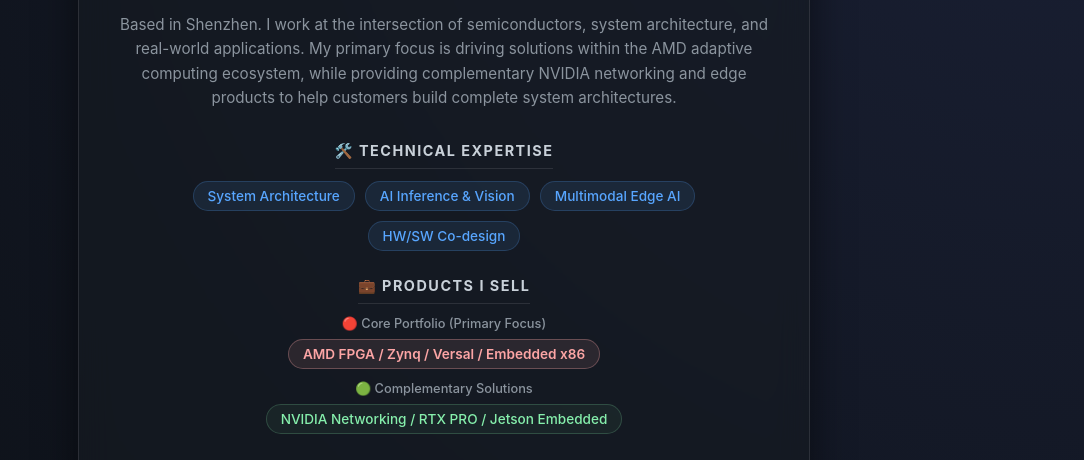
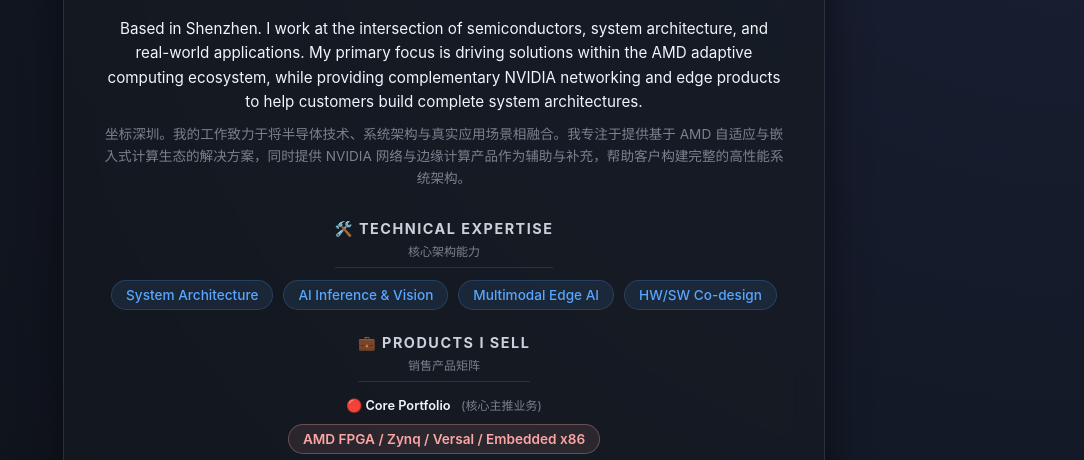
Before and after one commit to andrew-zyf/andrew-zyf.github.io, a plain HTML site: page index.html in a window 1280 px wide. Shown: the part 293-753 px from the top of the page, without its empty margins (196-1280 px from the left). Drawn offline with Linux system fonts and the light colour scheme.

Commit message:
Update from https://github.com/andrew-zyf/homepage-src/commit/33e8d9cfe6aa1e45946045d408910e2cc5a201cc

```diff
--- a/index.html
+++ b/index.html
@@ -11,9 +11,10 @@
             --card-border: rgba(255, 255, 255, 0.1);
             --text-main: #f0f6fc;
             --text-muted: #8b949e;
+            --text-zh: #7a828e; /* 中文专属稍微变暗的颜色 */
             --accent-color: #58a6ff;
-            --amd-color: #fca5a5; /* 突出核心业务的颜色 */
-            --nv-color: #86efac;  /* 辅助补充业务的颜色 */
+            --amd-color: #fca5a5;
+            --nv-color: #86efac;
         }
 
         body {
@@ -36,7 +37,7 @@
             border: 1px solid var(--card-border);
             border-radius: 24px;
             padding: 40px;
-            max-width: 650px;
+            max-width: 680px; /* 稍微加宽以容纳双语内容 */
             width: 100%;
             text-align: center;
             box-shadow: 0 20px 40px rgba(0, 0, 0, 0.5);
@@ -79,16 +80,27 @@
             color: var(--accent-color);
             font-size: 1.1rem;
             font-weight: 600;
-            margin-bottom: 16px;
+            margin-bottom: 20px;
             text-transform: uppercase;
             letter-spacing: 1px;
         }
 
-        .bio {
-            color: var(--text-muted);
+        .bio-container {
+            margin-bottom: 30px;
+        }
+
+        .bio-en {
+            color: var(--text-main);
             font-size: 0.95rem;
             line-height: 1.6;
-            margin-bottom: 30px;
+            margin: 0 0 10px 0;
+        }
+
+        .bio-zh {
+            color: var(--text-zh);
+            font-size: 0.85rem;
+            line-height: 1.6;
+            margin: 0;
         }
 
         /* 标签区域分组样式 */
@@ -99,23 +111,45 @@
             margin-bottom: 32px;
         }
 
-        .section-label {
+        .section-header {
+            border-bottom: 1px solid var(--card-border);
+            padding-bottom: 8px;
+            margin-bottom: 12px;
+            display: inline-block;
+        }
+
+        .section-label-en {
             font-size: 0.9rem;
             color: #c9d1d9;
-            margin-bottom: 12px;
             text-transform: uppercase;
             letter-spacing: 1.5px;
             font-weight: 700;
-            border-bottom: 1px solid var(--card-border);
-            padding-bottom: 8px;
-            display: inline-block;
+            display: block;
         }
 
-        .sub-label {
+        .section-label-zh {
+            font-size: 0.75rem;
+            color: var(--text-zh);
+            font-weight: 400;
+            margin-top: 4px;
+            display: block;
+        }
+
+        .sub-label-container {
+            margin-bottom: 10px;
+        }
+
+        .sub-label-en {
             font-size: 0.8rem;
-            color: var(--text-muted);
-            margin-bottom: 8px;
-            font-weight: 500;
+            color: var(--text-main);
+            font-weight: 600;
+        }
+
+        .sub-label-zh {
+            font-size: 0.75rem;
+            color: var(--text-zh);
+            font-weight: 400;
+            margin-left: 6px;
         }
 
         .product-group {
@@ -210,13 +244,21 @@
         <h1>Andrew Zyf</h1>
         <div class="title">Sr. FPGA System Architect & Comtech Sales</div>
 
-        <p class="bio">
-            Based in Shenzhen. I work at the intersection of semiconductors, system architecture, and real-world applications. My primary focus is driving solutions within the AMD adaptive computing ecosystem, while providing complementary NVIDIA networking and edge products to help customers build complete system architectures.
-        </p>
+        <div class="bio-container">
+            <p class="bio-en">
+                Based in Shenzhen. I work at the intersection of semiconductors, system architecture, and real-world applications. My primary focus is driving solutions within the AMD adaptive computing ecosystem, while providing complementary NVIDIA networking and edge products to help customers build complete system architectures.
+            </p>
+            <p class="bio-zh">
+                坐标深圳。我的工作致力于将半导体技术、系统架构与真实应用场景相融合。我专注于提供基于 AMD 自适应与嵌入式计算生态的解决方案，同时提供 NVIDIA 网络与边缘计算产品作为辅助与补充，帮助客户构建完整的高性能系统架构。
+            </p>
+        </div>
 
         <div class="skills-container">
             <div>
-                <div class="section-label">🛠️ Technical Expertise</div>
+                <div class="section-header">
+                    <span class="section-label-en">🛠️ Technical Expertise</span>
+                    <span class="section-label-zh">核心架构能力</span>
+                </div>
                 <div class="product-group">
                     <span class="skill-tag">System Architecture</span>
                     <span class="skill-tag">AI Inference & Vision</span>
@@ -226,14 +268,23 @@
             </div>
 
             <div>
-                <div class="section-label">💼 Products I Sell</div>
+                <div class="section-header">
+                    <span class="section-label-en">💼 Products I Sell</span>
+                    <span class="section-label-zh">销售产品矩阵</span>
+                </div>
 
-                <div class="sub-label">🔴 Core Portfolio (Primary Focus)</div>
-                <div class="product-group" style="margin-bottom: 12px;">
+                <div class="sub-label-container">
+                    <span class="sub-label-en">🔴 Core Portfolio</span>
+                    <span class="sub-label-zh">(核心主推业务)</span>
+                </div>
+                <div class="product-group" style="margin-bottom: 16px;">
                     <span class="skill-tag core">AMD FPGA / Zynq / Versal / Embedded x86</span>
                 </div>
 
-                <div class="sub-label">🟢 Complementary Solutions</div>
+                <div class="sub-label-container">
+                    <span class="sub-label-en">🟢 Complementary Solutions</span>
+                    <span class="sub-label-zh">(生态补充方案)</span>
+                </div>
                 <div class="product-group">
                     <span class="skill-tag comp">NVIDIA Networking / RTX PRO / Jetson Embedded</span>
                 </div>
```
